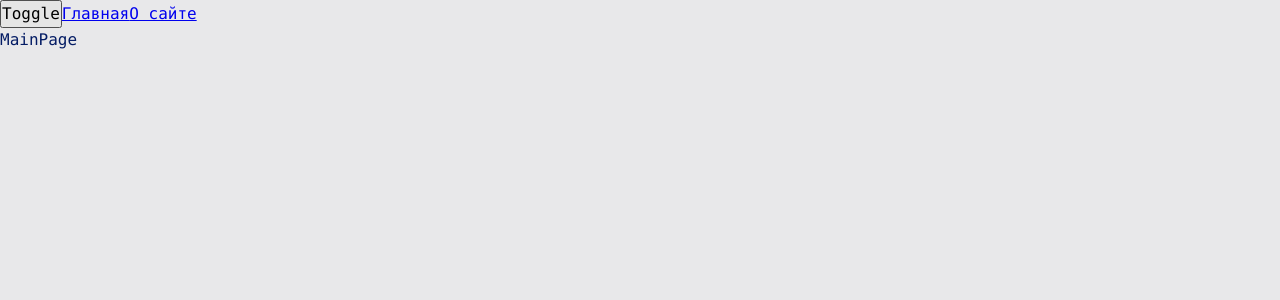
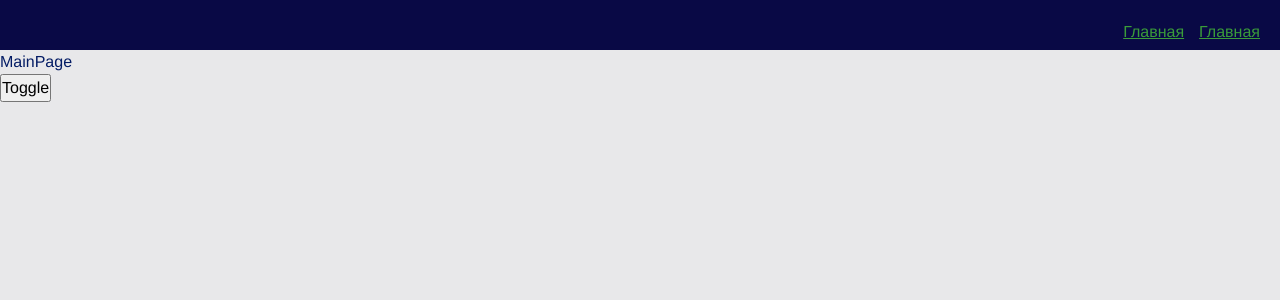
Before and after one commit to Buzzzatti/React17, a React app: page / in a window 1280 px wide. Shown: the top 300 px of the page. Built offline with nearby package versions, Linux system fonts and the light colour scheme.

Commit message:
Lesson 12 Ui Kit NavBar Component

```diff
--- a/src/app/App.tsx
+++ b/src/app/App.tsx
@@ -1,8 +1,8 @@
-import { Link} from "react-router-dom";
 import './styles/index.scss'
 import { classNames } from "shared/lib/classNames/classNames";
 import { useTheme } from "app/providers/ThemeProvider";
 import { AppRouter } from "./providers/router";
+import { Navbar } from "widgets/Navbar";
 
 
 
@@ -11,10 +11,9 @@
 
     return (
         <div className={classNames('app',{},[theme])}>
+            <Navbar/>
+            <AppRouter/>
             <button onClick={toggleTheme}>Toggle</button>
-            <Link to={'/'} >Главная</Link>
-            <Link to={'/about'}>О сайте</Link>
-            <AppRouter/>
         </div>
     )
 }
--- a/src/app/styles/themes/dark.scss
+++ b/src/app/styles/themes/dark.scss
@@ -1,7 +1,11 @@
 .app.dark {
     --bg-color: #090945;
+    --inverted-bg-color: #e8e8ea;
 
     --primary-color: #23db23;
     --secondary-color: #3a9c3a;
 
+    --inverted-primary-color: #041c65;
+    --inverted-secondary-color: #0051ff;
+
 }
--- a/src/app/styles/themes/normal.scss
+++ b/src/app/styles/themes/normal.scss
@@ -1,7 +1,10 @@
 .app.light {
     --bg-color: #e8e8ea;
+    --inverted-bg-color: #090945;
 
     --primary-color: #041c65;
     --secondary-color: #0449e0;
 
+    --inverted-primary-color: #23db23;
+    --inverted-secondary-color: #3a9c3a;
 }
--- a/src/app/styles/variables/global.scss
+++ b/src/app/styles/variables/global.scss
@@ -1,6 +1,6 @@
 :root{
 
-    --font-family-main: Consolas,"Times New Roman", Serif;
+    --font-family-main: Helvetica ,"Times New Roman", Serif;
 
     --font-size-m: 16px;
     --font-line-m: 24px;
@@ -11,4 +11,6 @@
     --font-line-l: 32px;
     --font-l: var(--font-size-l) / var(--font-line-l) var(--font-family-main);
 
+    //Navbar
+    --navbar-height: 50px;
 }
--- a/src/shared/lib/classNames/classNames.ts
+++ b/src/shared/lib/classNames/classNames.ts
@@ -1,10 +1,10 @@
 type Mods = Record<string, boolean | string>
 
 
-export function classNames(cls: string, mods: Mods, additional: string[]):string {
+export function classNames(cls: string, mods: Mods = {}, additional: string[] = []):string {
     return [
         cls,
-        ...additional,
+        ...additional.filter(Boolean),
         Object.entries(mods)
             .filter(([className, value])=> Boolean(value))
             .map(([className])=> className)
--- /dev/null
+++ b/src/shared/ui/AppLink/AppLink.module.scss
@@ -0,0 +1,10 @@
+.AppLink {
+    color: var(--primary-color)
+}
+.primary{
+    color:var(--primary-color)
+}
+
+.secondary{
+    color:var(--inverted-secondary-color)
+}
--- /dev/null
+++ b/src/shared/ui/AppLink/AppLink.tsx
@@ -0,0 +1,33 @@
+import { classNames } from 'shared/lib/classNames/classNames'
+import cls from './AppLink.module.scss'
+import { Link, LinkProps } from 'react-router-dom';
+import { FC } from 'react';
+
+export const enum AppLinksTheme {
+    PRIMARY = 'primary',
+    SECONDARY = 'secondary'
+}
+
+interface AppLinkProps extends LinkProps{
+    className?: string;
+    theme?: AppLinksTheme;
+}
+
+export const AppLink:FC<AppLinkProps> = (props) => {
+    const {
+        children,
+        className,
+        to,
+        theme = AppLinksTheme.PRIMARY,
+        ...otherProps
+    } = props
+    return (
+        <Link
+            to={to}
+            className={classNames(cls.AppLink,{},[className, cls[theme]])}
+            {...otherProps}
+        >
+            {children}
+        </Link>
+    )
+}
--- /dev/null
+++ b/src/widgets/Navbar/index.ts
@@ -0,0 +1 @@
+export { Navbar } from "./ui/Navbar";
--- /dev/null
+++ b/src/widgets/Navbar/ui/Navbar.module.scss
@@ -0,0 +1,17 @@
+.Navbar{
+  width: 100%;
+  height: var(--navbar-height);
+  background: var(--inverted-bg-color);
+  display:'flex';
+  align-items: center;
+  padding: 20px;
+}
+
+.links{
+  margin-left: auto;
+  width: fit-content;
+}
+
+.mainLink{
+  margin-right: 15px;
+}
--- /dev/null
+++ b/src/widgets/Navbar/ui/Navbar.tsx
@@ -0,0 +1,28 @@
+import { classNames } from 'shared/lib/classNames/classNames'
+import cls from './Navbar.module.scss'
+import { AppLink, AppLinksTheme } from 'shared/ui/AppLink/AppLink';
+
+interface NavBarProps{
+    className?: string;
+}
+
+export const Navbar = ({className}:NavBarProps) => {
+
+    return (
+        <div className={classNames(cls.Navbar,{},[className])}>
+            <div className={classNames(cls.links)}>
+                <AppLink
+                    theme={AppLinksTheme.SECONDARY}
+                    className={cls.mainLink} to={'/'}>
+                    Главная
+                </AppLink>
+                <AppLink
+                    theme={AppLinksTheme.SECONDARY}
+                    to={'/about'}>
+                    Главная
+                </AppLink>
+            </div>
+
+        </div>
+    )
+}
```
Also changed, not shown: 1 other file (tests, documents, lock files or other folders).
